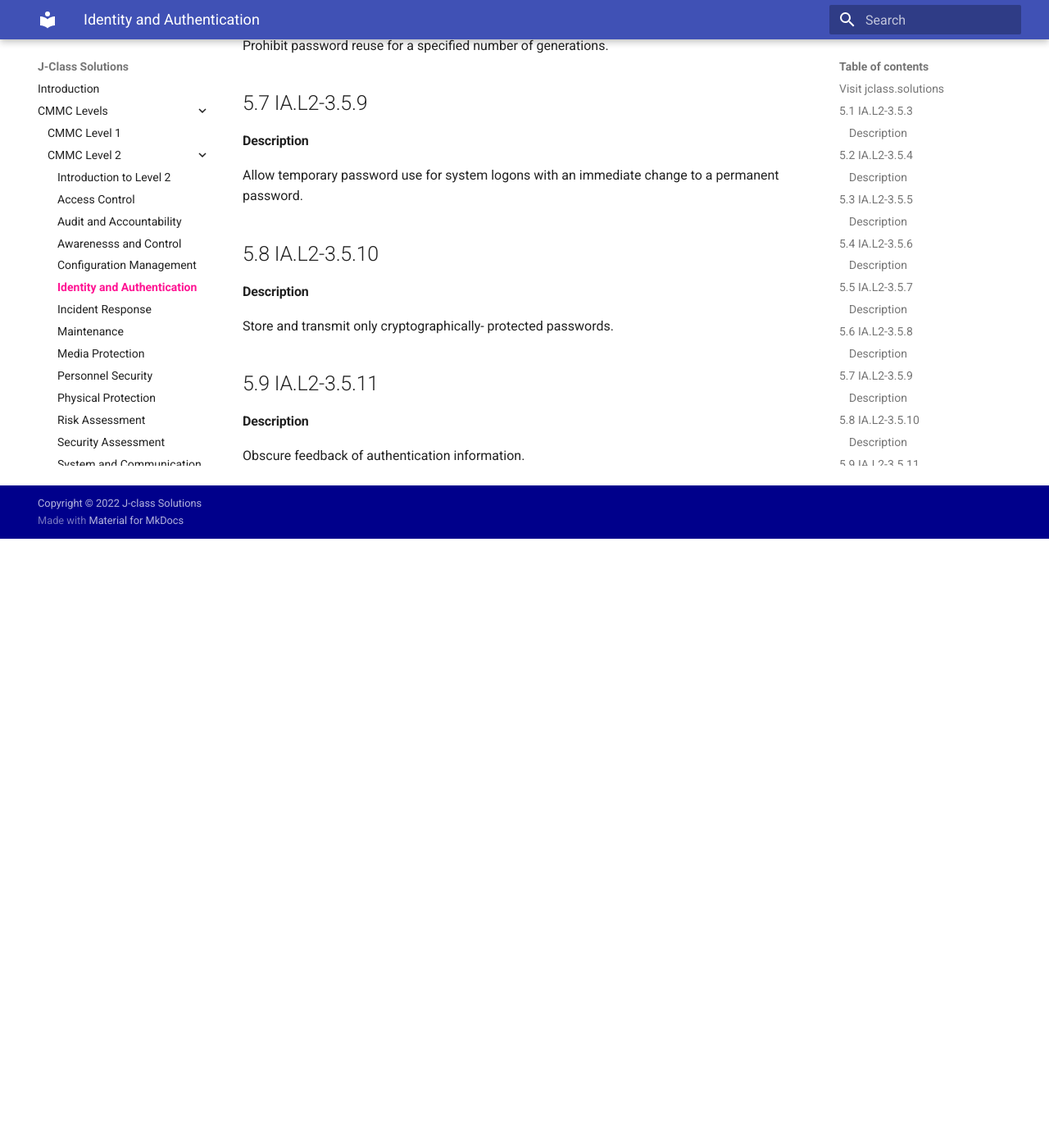
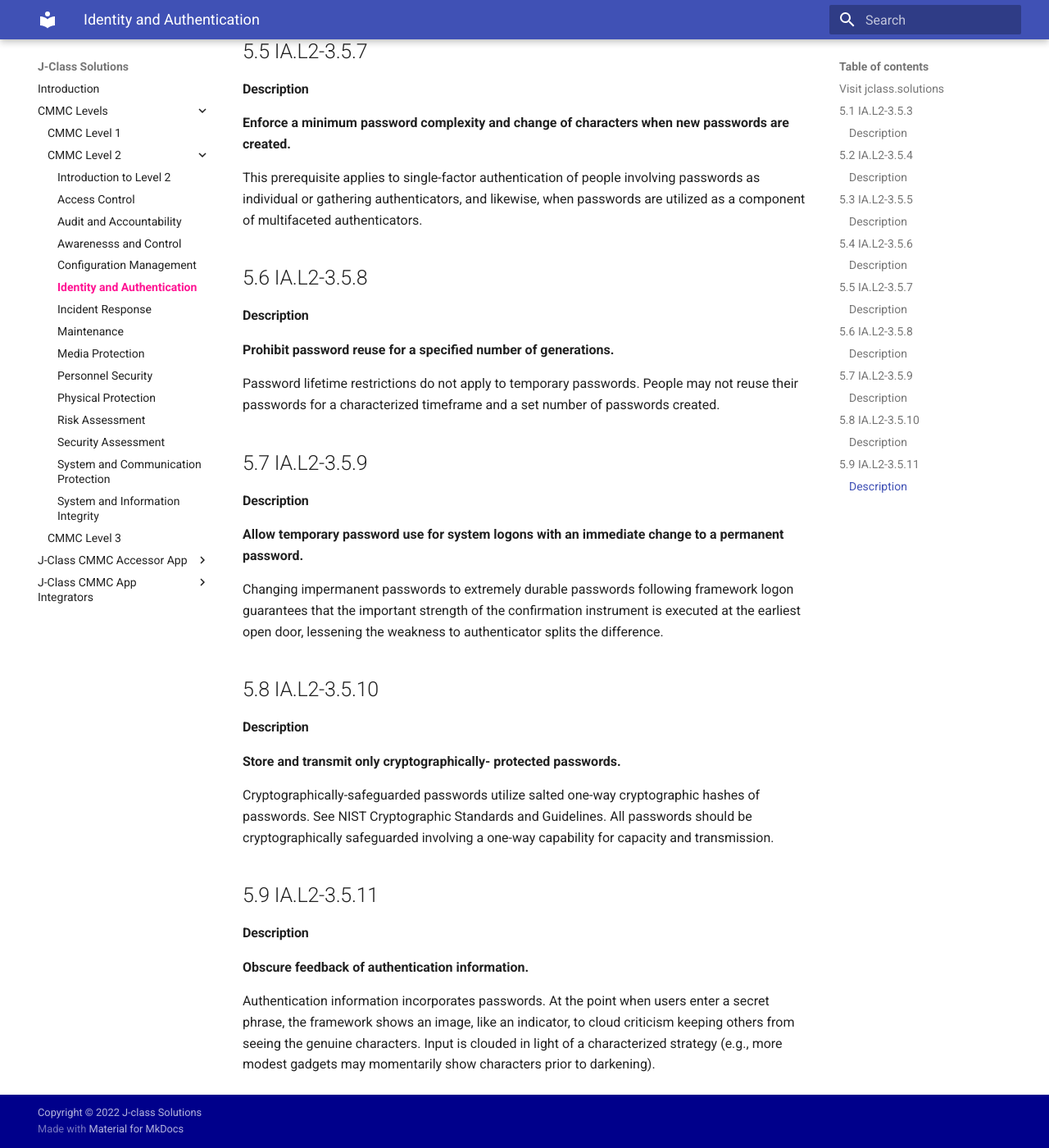
Before and after one commit to JClass-Security/mkdocs-jclass, an MkDocs documentation site: the page built from content/cmmc/level-two/identity.md, in a window 1280 px wide and 1400 px high, scrolled down 1260 px. Shown: the whole window at 82% size. Built offline with MkDocs 1.6.1 and Material for MkDocs 9.7.7, drawn with Linux system fonts in a browser that asks for light colours; before the commit the page ends 1917 px from its top, so only the background shows below that; some of the changed text lies outside the part shown.

Commit message:
I just update Identity and authentication

```diff
--- a/content/cmmc/level-two/identity.md
+++ b/content/cmmc/level-two/identity.md
@@ -4,13 +4,18 @@
 
 #### Description
 
-Use multifactor authentication (MFA) for local and network access to privileged accounts and for network access to non-privileged accounts.
+**Use multifactor authentication (MFA) for local and network access to privileged accounts and for network access to non-privileged accounts.**
+
+Prevent Data Breaches With Strong Authentication. Get The Guide For Free Today! Find Out How 2FA Can Help Mitigate Risk & Avoid An Expensive Data Breach. Security Solution.
 
 ## 5.2 IA.L2-3.5.4
 
 #### Description
 
-Employ replay-resistant authentication mechanisms for network access to privileged and non-privileged accounts.
+**Employ replay-resistant authentication mechanisms for network access to privileged and non-privileged accounts.**
+
+Authentication processes oppose replay assaults on the off chance that it is unreasonable to effectively confirm by recording or replaying past validation messages. Replay-safe procedures incorporate conventions that utilization nonce or difficulties, for example, time coordinated or challenge-reaction one-time authenticators
+
 
 ## 5.3 IA.L2-3.5.5
 
@@ -25,34 +30,46 @@ Preventing reuse of identifiers suggests forestalling the task of recently utili
 
 #### Description
 
-Disable identifiers after a defined period of inactivity.
+**Disable identifiers after a defined period of inactivity.**
+
+You might consider a multi-step survey in which the record is impaired following 30 days, and afterward erased following 90 days. Also, recognize accounts which have never signed on. These ought to be debilitated in a lot more limited time period, like seven days or less.
 
 ## 5.5 IA.L2-3.5.7
 
 #### Description
 
-Enforce a minimum password complexity and change of characters when new passwords are created.
+**Enforce a minimum password complexity and change of characters when new passwords are created.**
+
+This prerequisite applies to single-factor authentication of people involving passwords as individual or gathering authenticators, and likewise, when passwords are utilized as a component of multifaceted authenticators.
 
 ## 5.6 IA.L2-3.5.8
 
 #### Description
 
-Prohibit password reuse for a specified number of generations.
+**Prohibit password reuse for a specified number of generations.**
+
+Password lifetime restrictions do not apply to temporary passwords. People may not reuse their passwords for a characterized timeframe and a set number of passwords created.
 
 ## 5.7 IA.L2-3.5.9
 
 #### Description
 
-Allow temporary password use for system logons with an immediate change to a permanent password.
+**Allow temporary password use for system logons with an immediate change to a permanent password.**
+
+Changing impermanent passwords to extremely durable passwords following framework logon guarantees that the important strength of the confirmation instrument is executed at the earliest open door, lessening the weakness to authenticator splits the difference.
 
 ## 5.8 IA.L2-3.5.10
 
 #### Description
 
-Store and transmit only cryptographically- protected passwords.
+**Store and transmit only cryptographically- protected passwords.**
+
+Cryptographically-safeguarded passwords utilize salted one-way cryptographic hashes of passwords. See NIST Cryptographic Standards and Guidelines. All passwords should be cryptographically safeguarded involving a one-way capability for capacity and transmission.
 
 ## 5.9 IA.L2-3.5.11
 
 #### Description
 
-Obscure feedback of authentication information.
+**Obscure feedback of authentication information.**
+
+Authentication information incorporates passwords. At the point when users enter a secret phrase, the framework shows an image, like an indicator, to cloud criticism keeping others from seeing the genuine characters. Input is clouded in light of a characterized strategy (e.g., more modest gadgets may momentarily show characters prior to darkening).
```
